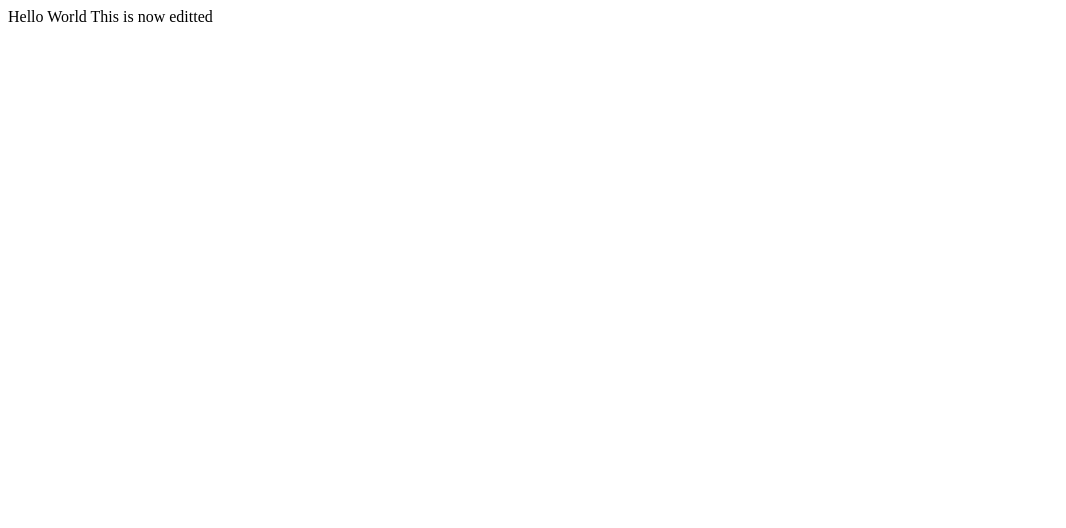
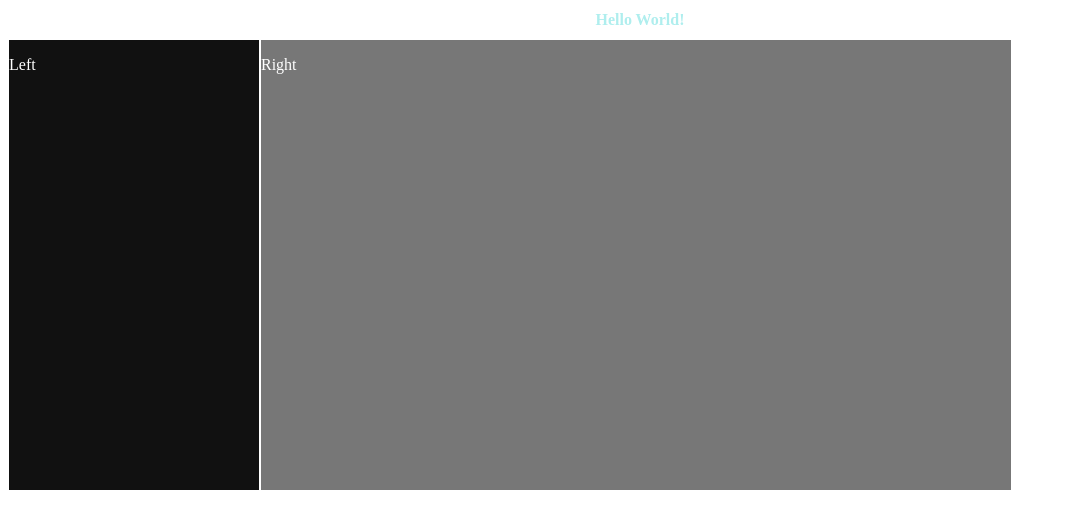
Before and after one commit to samsoohoonseo/samsoohoonseo.github.io, a plain HTML site: page index.html in a window 1280 px wide. Shown: the whole page, without its empty margins (0-1066 px from the left). Drawn offline with Linux system fonts and the light colour scheme.

Commit message:
third commit

```diff
--- /dev/null
+++ b/StyleSheet.css
@@ -0,0 +1,26 @@
+h1{
+	text-align: center;
+	font-size: 12pt;
+	color: #afeeee;
+}
+
+#wrapper{
+	width: 1005px;
+	margin:0;
+}
+#leftcolumn,
+#rightcolumn {
+	border: 1px solid white;
+	float: left;
+	min-height: 450px;
+	color: white;
+}
+#leftcolumn {
+	width: 250px;
+	background-color: #111;
+}
+
+#rightcolumn {
+	width: 750px;
+	background-color: #777;
+}
--- a/index.html
+++ b/index.html
@@ -1,2 +1,21 @@
-Hello World
-This is now editted
+<!DOCTYPE HTML>
+<html>
+<head>
+<meta charset="UTF-8">
+<title>Embedded Style Sheet</title>
+<link href="StyleSheet.css" rel="stylesheet" type="text/css">
+</head>
+
+<body>
+	<h1>Hello World!</h1>
+	<div id="wrapper">
+		<div id="leftcolumn">
+			<p>Left</p>
+		</div>
+		<div id="rightcolumn">
+			<p>Right</p>
+		</div>
+	</div>
+</body>
+
+</html>
```
